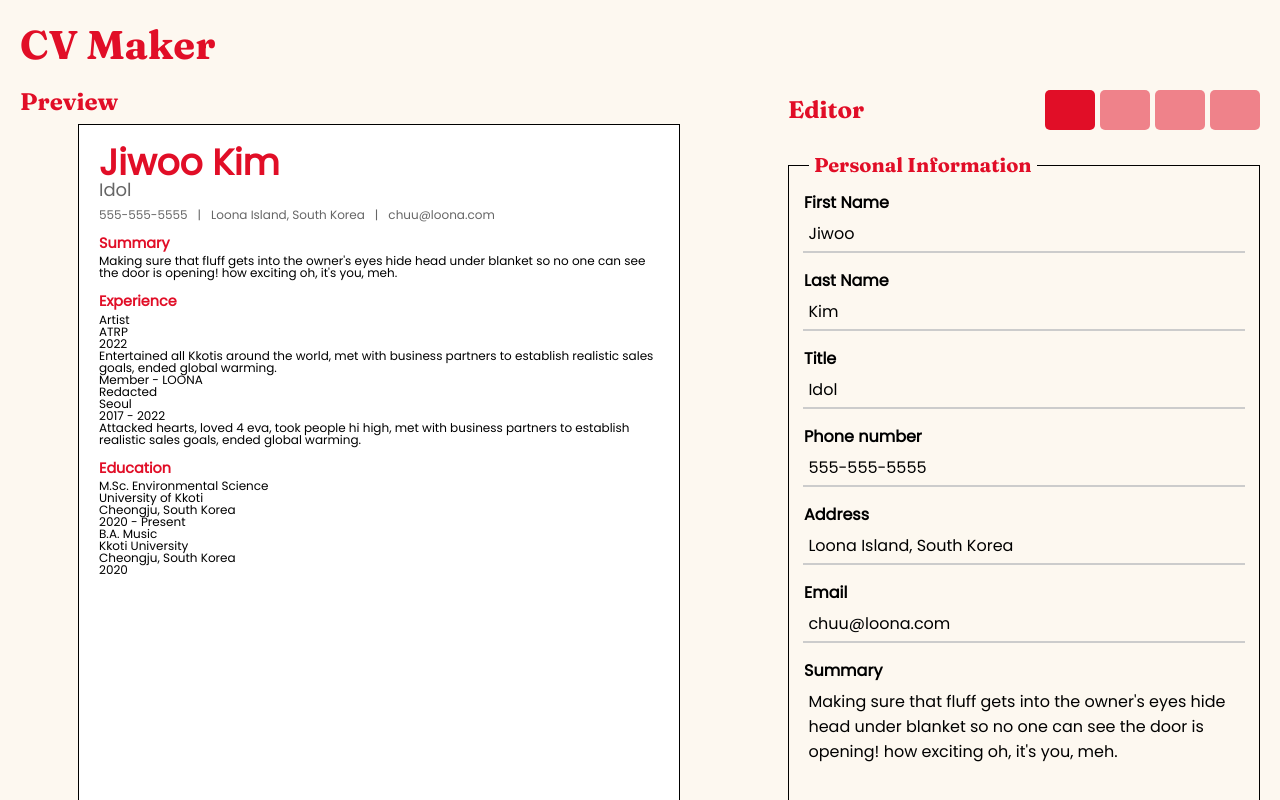
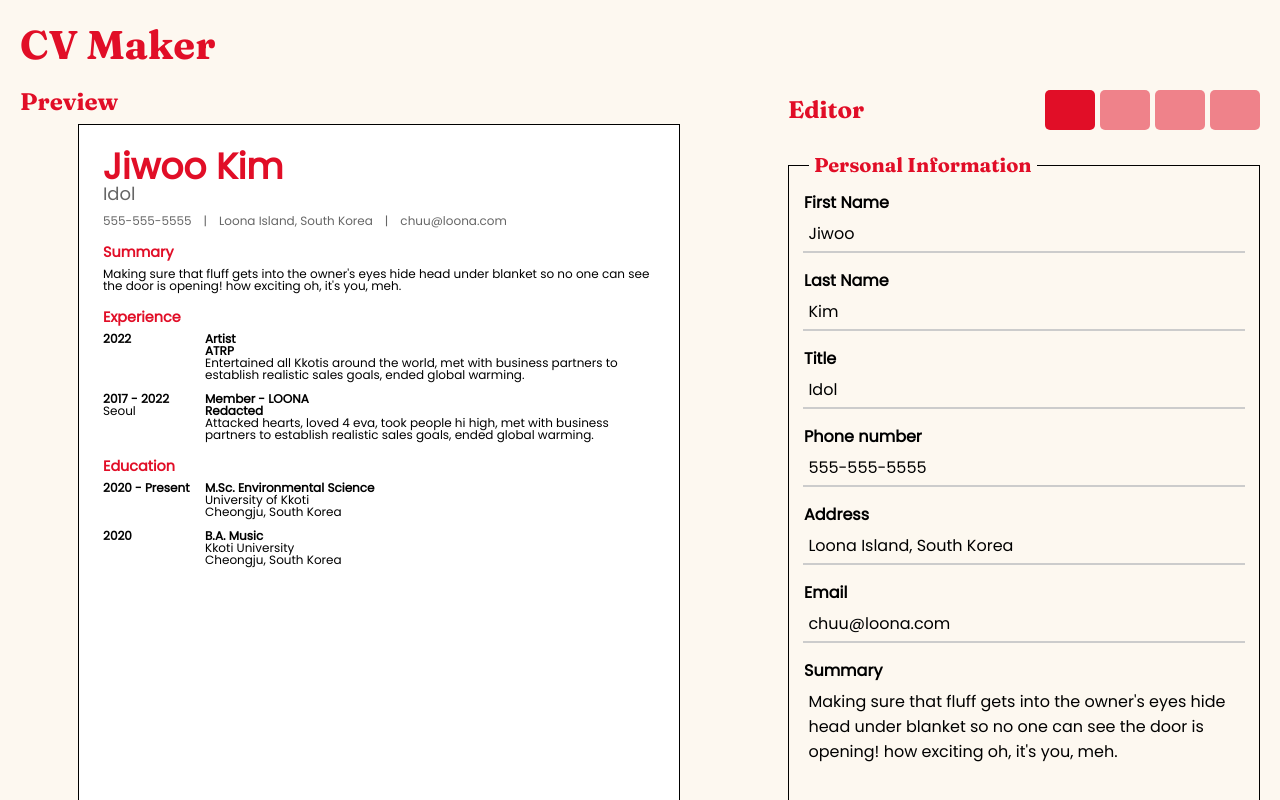
Before and after one commit to beaesq/cv-maker, a React (Vite) app: page / in a window 1280 px wide. Shown: the top 800 px of the page. Built offline with nearby package versions, Linux system fonts and the light colour scheme; some icons are missing.

Commit message:
Convert to relative units, finish styling

```diff
--- a/src/components/Preview.jsx
+++ b/src/components/Preview.jsx
@@ -4,14 +4,14 @@ import "../styles/Preview.css";
 function Year({ start, end }) {
   if (start.length > 0 && end.length > 0) {
     return (
-      <p>
+      <p className="year">
         {start} - {end}
       </p>
     );
   } else if (start.length > 0) {
-    return <p>{start}</p>;
+    return <p className="year">{start}</p>;
   } else {
-    return <p>{end}</p>;
+    return <p className="year">{end}</p>;
   }
 }
 
@@ -21,11 +21,13 @@ function ListExperience({ experience }) {
       {experience.map((exp) => {
         return (
           <li key={exp.id}>
-            <p>{exp.title}</p>
-            <p>{exp.company}</p>
-            {exp.location.length > 0 && <p>{exp.location}</p>}
+            <p className="title">{exp.title}</p>
+            <p className="company">{exp.company}</p>
+            {exp.location.length > 0 && (
+              <p className="location">{exp.location}</p>
+            )}
             <Year start={exp.start} end={exp.end} />
-            <p>{exp.description}</p>
+            <p className="description">{exp.description}</p>
           </li>
         );
       })}
@@ -39,9 +41,11 @@ function ListEducation({ education }) {
       {education.map((edu) => {
         return (
           <li key={edu.id}>
-            <p>{edu.degree}</p>
-            <p>{edu.school}</p>
-            {edu.location.length > 0 && <p>{edu.location}</p>}
+            <p className="degree">{edu.degree}</p>
+            <p className="school">{edu.school}</p>
+            {edu.location.length > 0 && (
+              <p className="location">{edu.location}</p>
+            )}
             <Year start={edu.start} end={edu.end} />
           </li>
         );
--- a/src/styles/Preview.css
+++ b/src/styles/Preview.css
@@ -39,24 +39,24 @@
   font-size: 3em;
   color: var(--accent-color);
   font-weight: bold;
-  margin: 20px 0px 0px 20px;
+  margin: 0.66em 0em 0em 0.66em;
 }
 
 .cv>p {
   font-size: 1.5em;
   color: var(--light-color);
-  margin-left: 20px;
+  margin-left: 1.33em;
 }
 
 .cv .contact {
   display: grid;
   grid-auto-flow: column;
   grid-template-columns: max-content max-content max-content;
-  column-gap: 20px;
+  column-gap: 2em;
 
   color: var(--light-color);
-  margin-left: 20px;
-  margin-top: 10px;
+  margin-left: 2em;
+  margin-top: 1em;
 
 }
 
@@ -64,20 +64,88 @@
   content: "|";
   color: var(--light-color);
   position: relative;
-  left: -10px;
+  left: -1em;
 }
 
 .cv div {
-  margin-top: 15px;
-  margin-left: 20px;
-  margin-right: 20px;
+  margin-top: 1.5em;
+  margin-left: 2em;
+  margin-right: 2em;
 }
 
 .cv h4 {
   color: var(--accent-color);
   font-size: 1.2em;
   font-weight: bold;
-  margin-bottom: 5px;
+  margin-bottom: 0.6em;
+}
+
+.cv ul {
+  display: grid;
+  row-gap: 1em;
+}
+
+.cv .experience li {
+  display: grid;
+  grid-template-columns: 1fr 5fr;
+  column-gap: 1em;
+
+  grid-template-areas:
+  "year title"
+  "location company"
+  "location description";
+}
+
+.cv .experience .title {
+  grid-area: title;
+  font-weight: bold;
+}
+
+.cv .experience .company {
+  grid-area: company;
+  font-weight: bold;
+}
+
+.cv .experience .year {
+  grid-area: year;
+  font-weight: bold;
+}
+
+.cv .experience .location {
+  grid-area: location;
+}
+
+.cv .experience .description {
+  grid-area: description;
+}
+
+.cv .education li {
+  display: grid;
+  grid-template-columns: 1fr 5fr;
+  column-gap: 1em;
+
+  grid-template-areas:
+  "year degree"
+  "year school"
+  "year location";
+}
+
+.cv .education .degree {
+  grid-area: degree;
+  font-weight: bold;
+}
+
+.cv .education .school {
+  grid-area: school;
+}
+
+.cv .education .year {
+  grid-area: year;
+  font-weight: bold;
+}
+
+.cv .education .location {
+  grid-area: location;
 }
 
 @media screen and (max-width:1200px) {
```
